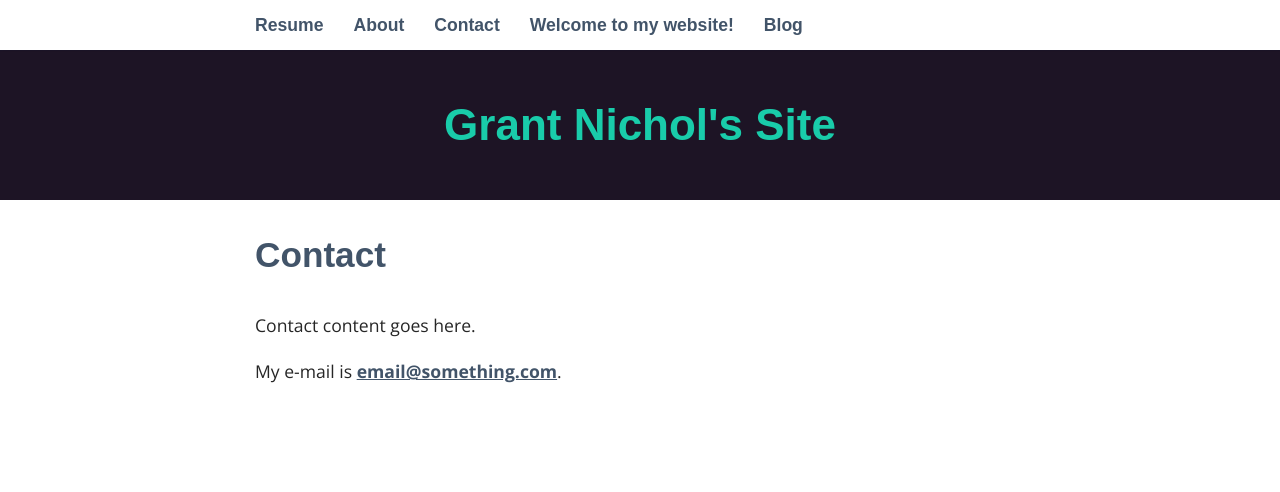
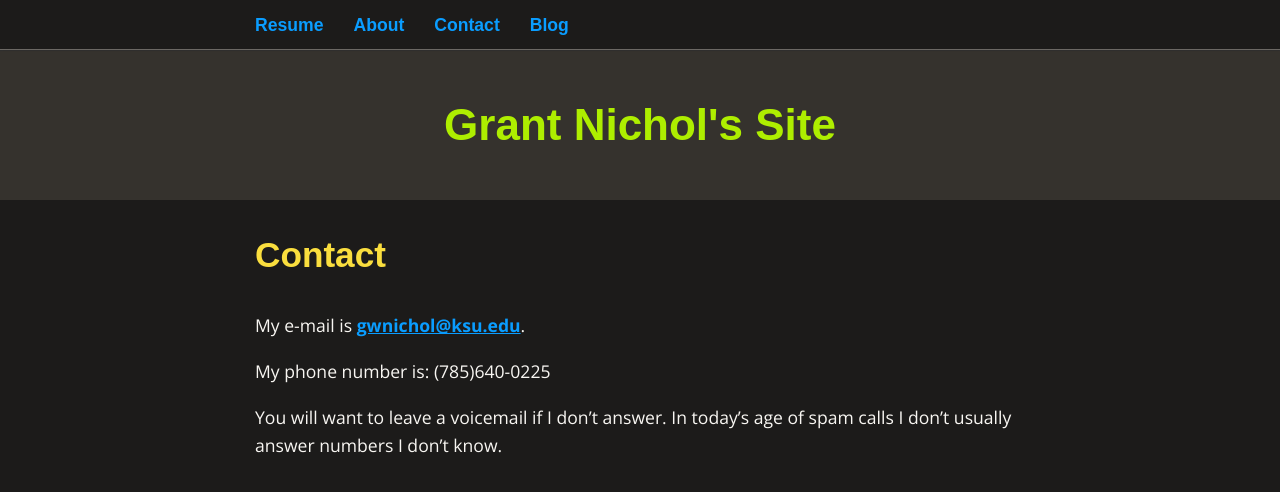
Before and after one commit to gwnichol/gwnichol.github.io, a Jekyll site: the page built from _pages/02_contact.md, in a window 1280 px wide. Shown: the top 492 px of the page. Built offline with Jekyll 4.4.1, drawn with Linux system fonts in a browser that asks for light colours; some web fonts are replaced.

Commit message:
Updated the site to look better

```diff
--- a/_includes/header.html
+++ b/_includes/header.html
@@ -2,7 +2,7 @@
 	<div class="container">
 		<nav>
 			<ul>
-				{% for page in site.pages %} {% if page.title %}
+				{% for page in site.pages %} {% if page.title and page.title != "Main" %}
 				<li><a href="{{ page.url | prepend: site.baseurl }}">{{ page.title }}</a></li>
 				{% endif %} {% endfor %}
 				<li><a href="{{ "/blog" | prepend: site.baseurl }}">Blog</a></li>
--- a/_pages/02_contact.md
+++ b/_pages/02_contact.md
@@ -4,6 +4,9 @@ title: Contact
 permalink: /contact/
 ---
 
-Contact content goes here.
+My e-mail is [gwnichol@ksu.edu](mailto:gwnichol@ksu.edu).
 
-My e-mail is [email@something.com](mailto:email@something.com).
+
+My phone number is: (785)640-0225
+
+You will want to leave a voicemail if I don't answer. In today's age of spam calls I don't usually answer numbers I don't know.
--- a/_sass/_base.scss
+++ b/_sass/_base.scss
@@ -1,13 +1,14 @@
 $content-width: 800px;
-$main: #19CCAA;
+$main: #aeee00;
 $font-style: 'Open Sans', sans-serif;
-$font-color: #262626;
-$link-color: #425469;
+$font-color: #f8f6f2;
+$link-color: #0a9dff;
 $link-hover-color: $main;
 $heading-font: 'Muli', sans-serif;
-$heading-font-color: #425469;
+$heading-font-color: #fade3e;
 $light: #E7EDF4;
-$header:  #1D1425;
+$header:  #35322d;
+$background: #1c1b1a;
 
 *,
 *::before,
--- a/_sass/_layout.scss
+++ b/_sass/_layout.scss
@@ -1,6 +1,7 @@
 body {
 	margin: 0;
 	color: $font-color;
+	background-color: $background;
 	font-family: $font-style;
 	font-size: 1.1em;
 	line-height: 1.6;
@@ -65,10 +66,10 @@ aside {
 	position: fixed;
 	top: 0;
 	left: 0;
-	background: #fff;
+	background: $background;
 	width: 100%;
 	z-index: 2;
-	border-bottom: 1px solid lighten($light, 30%);
+	border-bottom: 1px solid lighten($background, 30%);
 	box-shadow: 0px 1px 1px RGBA(4, 25, 54, .1);
 	nav {
 		float: left;
```
Also changed, not shown: _posts/2018-11-19-welcome-to-jekyll.markdown (deleted, +0 -25 lines), _posts/2018-11-20-my-first-post.markdown (added, +8 -0 lines), index.md (+1 -0 lines), 1 other file.
